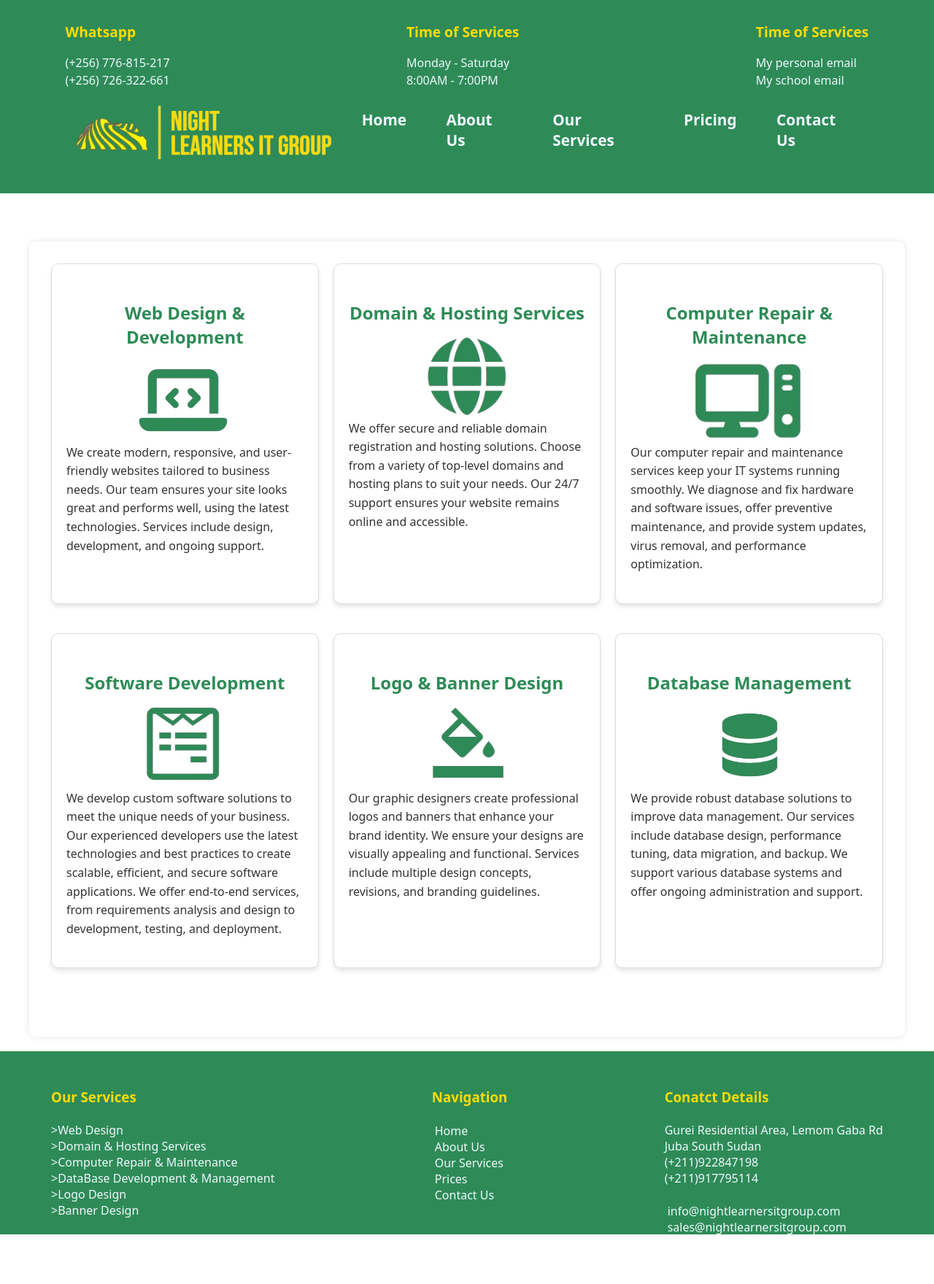
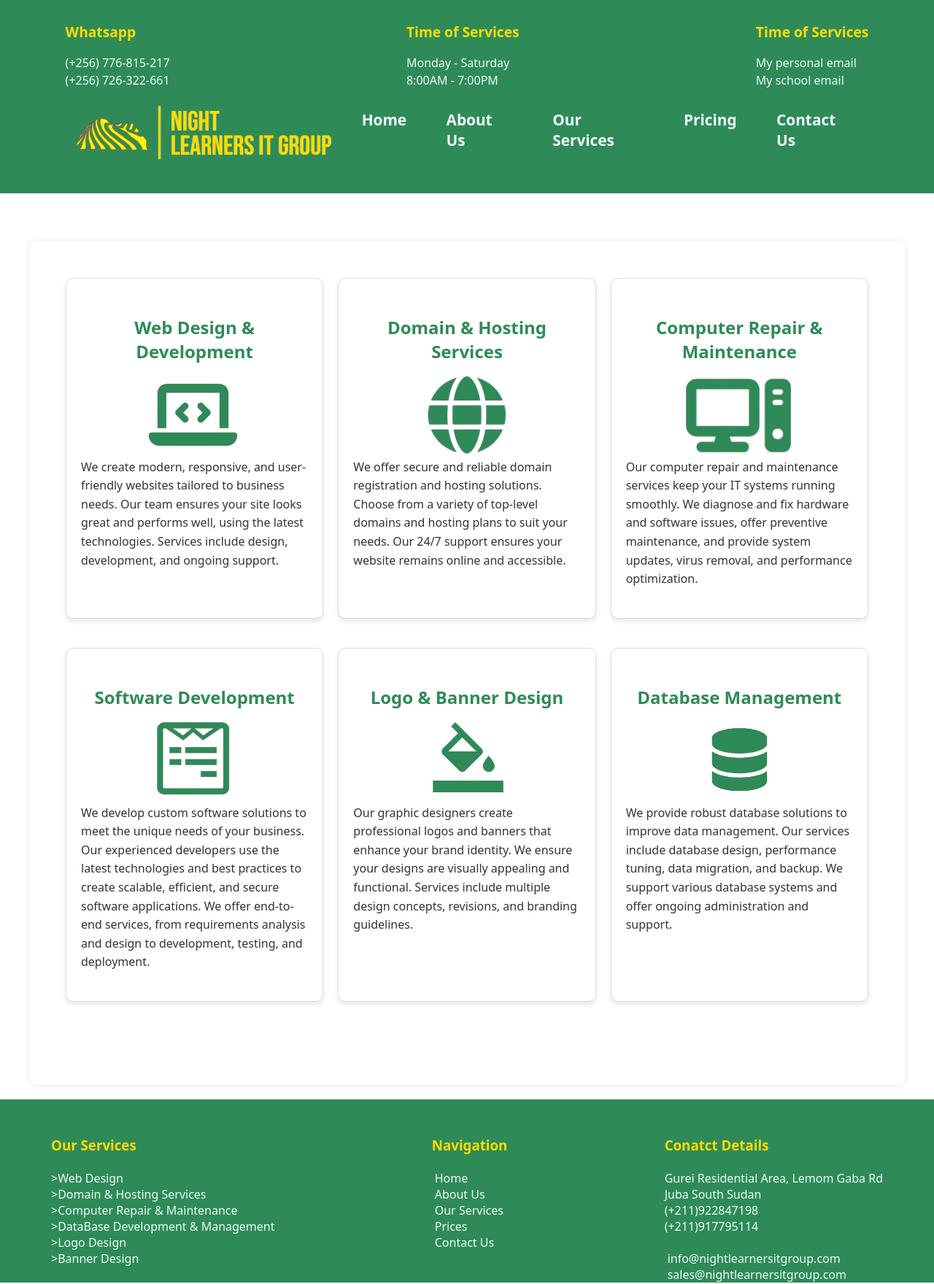
Before and after one commit to ReaganWokorach/IT-Online-Service, a PHP site: page /ourServices.html in a window 1280 px wide. Shown: the whole page at 73% size. Before the commit the page ends 1692 px from the top, so only its background shows below. Run offline with PHP 8.4, Linux system fonts and the light colour scheme.

Commit message:
Update ourServices.css

```diff
--- a/ourServices.css
+++ b/ourServices.css
@@ -4,7 +4,7 @@
 .services-container {
     display: flex;
     flex-direction: column;
-    padding: 0px;
+    padding: 20px;
     background-color: #fff;
     max-width: 2000px;
     margin: 0 auto;
```
